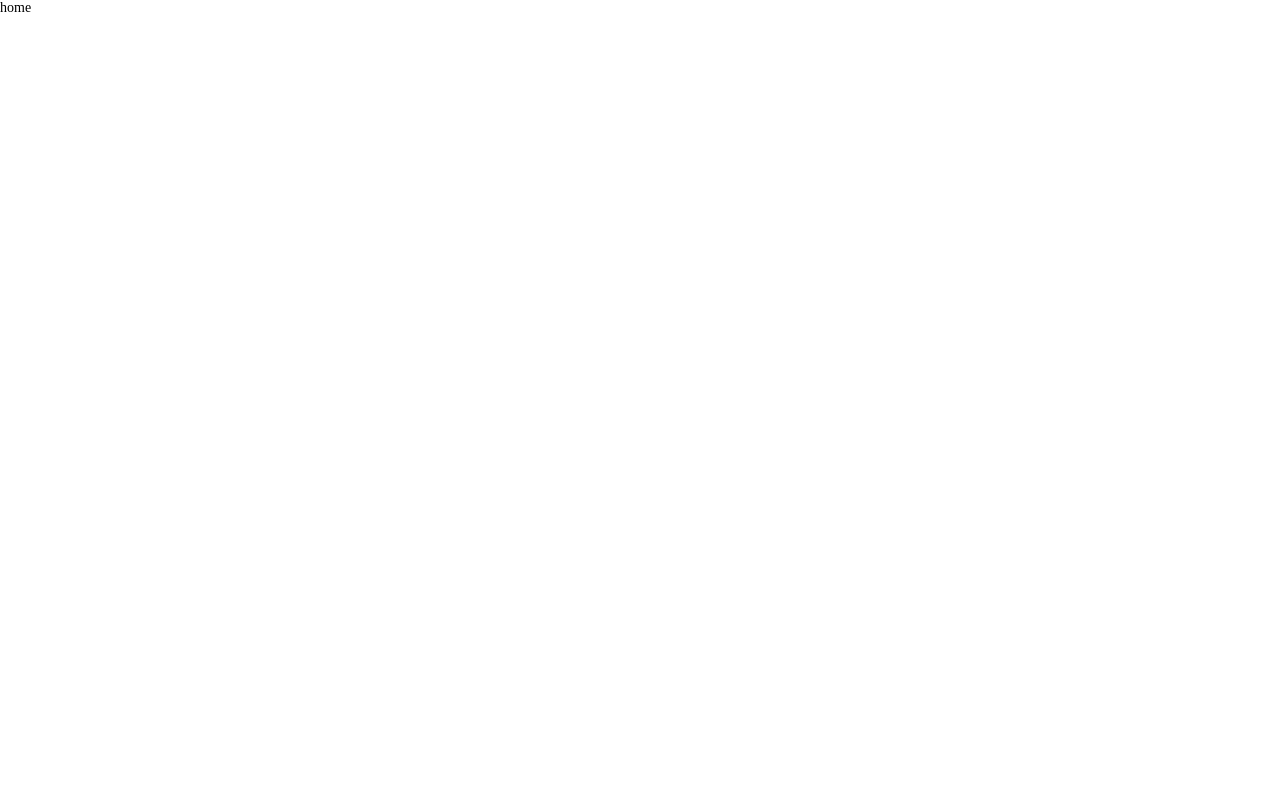
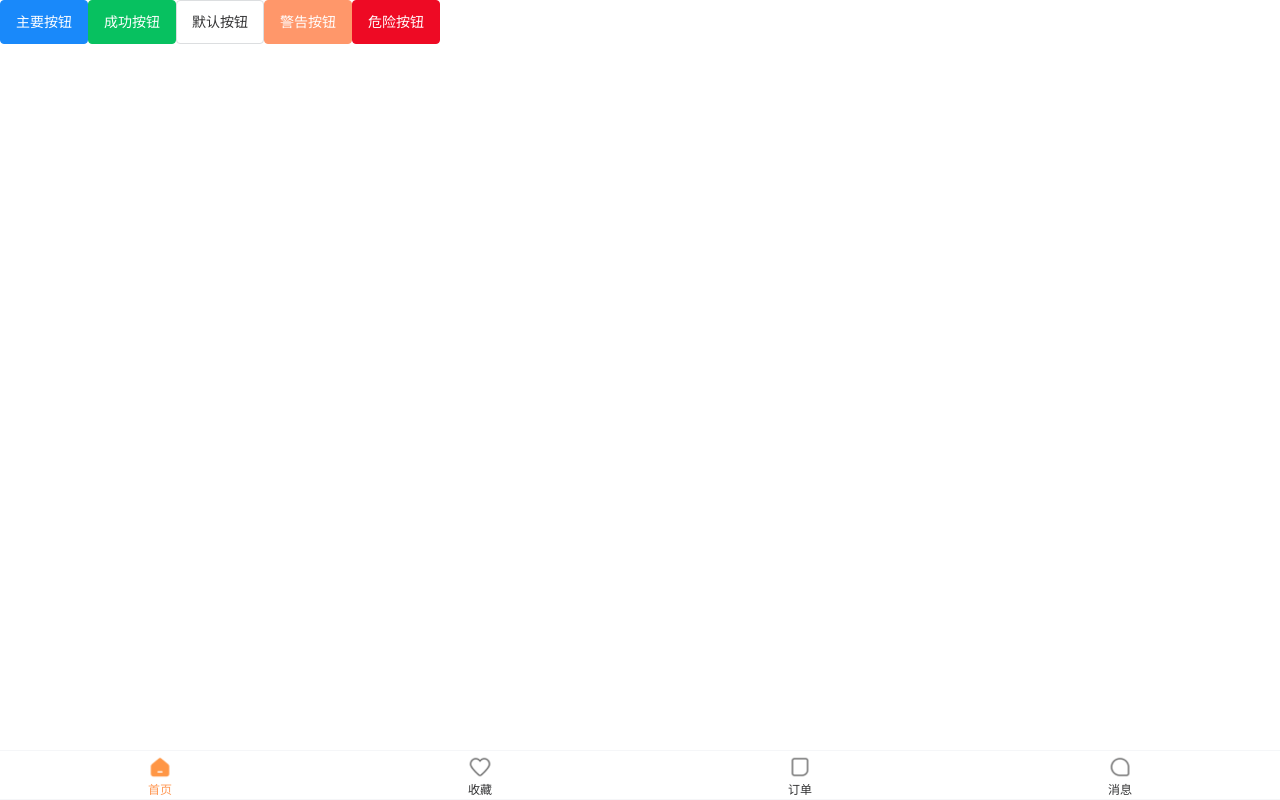
Before and after one commit to litingche1/vue3_practise, a Vue app: page /#/home in a window 1280 px wide. Built offline with nearby package versions, Linux system fonts and the light colour scheme.

Commit message:
添加tab-bar组件

```diff
--- a/package.json
+++ b/package.json
@@ -8,13 +8,16 @@
     "preview": "vite preview"
   },
   "dependencies": {
+    "less": "^4.1.3",
     "normalize.css": "^8.0.1",
     "pinia": "^2.0.33",
+    "vant": "^4.1.2",
     "vue": "^3.2.47",
     "vue-router": "^4.1.6"
   },
   "devDependencies": {
     "@vitejs/plugin-vue": "^4.0.0",
+    "unplugin-vue-components": "^0.24.1",
     "vite": "^4.1.4"
   }
 }
--- /dev/null
+++ b/src/components/tab-bar.vue
@@ -0,0 +1,43 @@
+<template>
+  <div class="tab-bar">
+    <van-tabbar v-model="active" active-color="#ff9854">
+      <van-tabbar-item v-for="(item,index) in tabbarData" :key="item.id">
+        <span>{{ item.text }}</span>
+        <template #icon>
+          <img
+            v-if="active !== index"
+            :src="getAssetURL(item.image)"
+            alt=""
+          />
+          <img v-else :src="getAssetURL(item.imageActive)" alt="" />
+        </template>
+      </van-tabbar-item>
+    </van-tabbar>
+  </div>
+</template>
+
+<script setup>
+import { ref } from "vue";
+import {getAssetURL} from '../utils/load_assets'
+import tabbarData from "@/assets/data/tabbar";
+const active = ref(0);
+</script>
+
+<style lang="less" scoped>
+
+.tab-bar {
+  // 局部定义一个变量: 只针对.tab-bar子元素才生效
+  // --van-tabbar-item-icon-size: 30px !important;
+
+  // 找到类, 对类中的CSS属性重写
+  // :deep(.class)找到子组件的类, 让子组件的类也可以生效
+  :deep(.van-tabbar-item__icon) {
+    font-size: 50px;
+  }
+
+  img {
+    height: 26px;
+  }
+}
+
+</style>
--- /dev/null
+++ b/src/utils/load_assets.js
@@ -0,0 +1,5 @@
+export const getAssetURL = (image) => {
+  // 参数一: 相对路径
+  // 参数二: 当前路径的URL
+  return new URL(`../assets/img/${image}`, import.meta.url).href
+}
--- a/src/views/home/home.vue
+++ b/src/views/home/home.vue
@@ -1,11 +1,16 @@
 <template>
   <div class="home">
-   home
+    <van-button type="primary">主要按钮</van-button>
+    <van-button type="success">成功按钮</van-button>
+    <van-button type="default">默认按钮</van-button>
+    <van-button type="warning">警告按钮</van-button>
+    <van-button type="danger">危险按钮</van-button>
+    <tabBar/>
   </div>
 </template>
 
 <script setup>
-
+import tabBar from '@/components/tab-bar.vue';
 </script>
 
 <style scoped>
--- a/vite.config.js
+++ b/vite.config.js
@@ -1,11 +1,17 @@
 import { fileURLToPath, URL } from 'node:url'
-
+import Components from 'unplugin-vue-components/vite';
+import { VantResolver } from 'unplugin-vue-components/resolvers';
 import { defineConfig } from 'vite'
 import vue from '@vitejs/plugin-vue'
 
 // https://vitejs.dev/config/
 export default defineConfig({
-  plugins: [vue()],
+  plugins:
+    [vue(),
+    Components({
+      resolvers: [VantResolver()],
+    }),
+    ],
   resolve: {
     alias: {
       '@': fileURLToPath(new URL('./src', import.meta.url))
```
Also changed, not shown: 2 other files (tests, documents, lock files or other folders).
